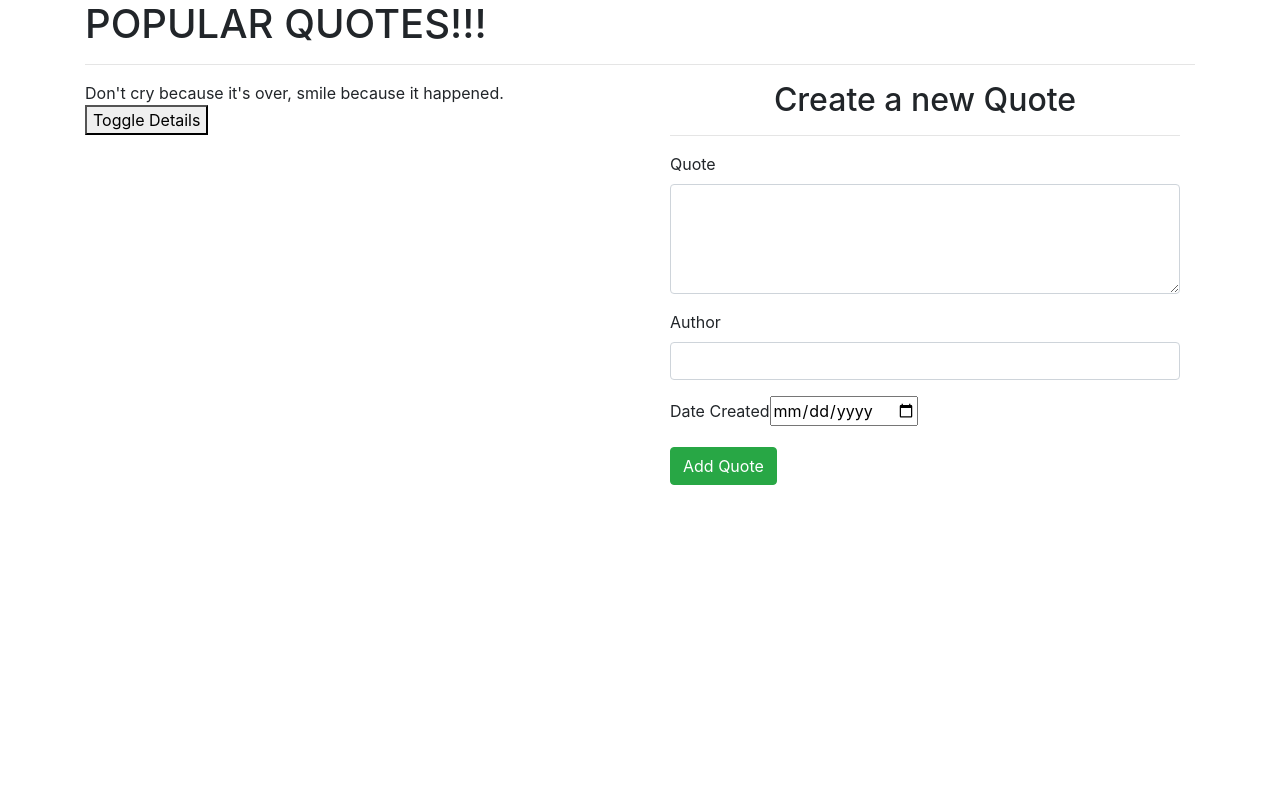
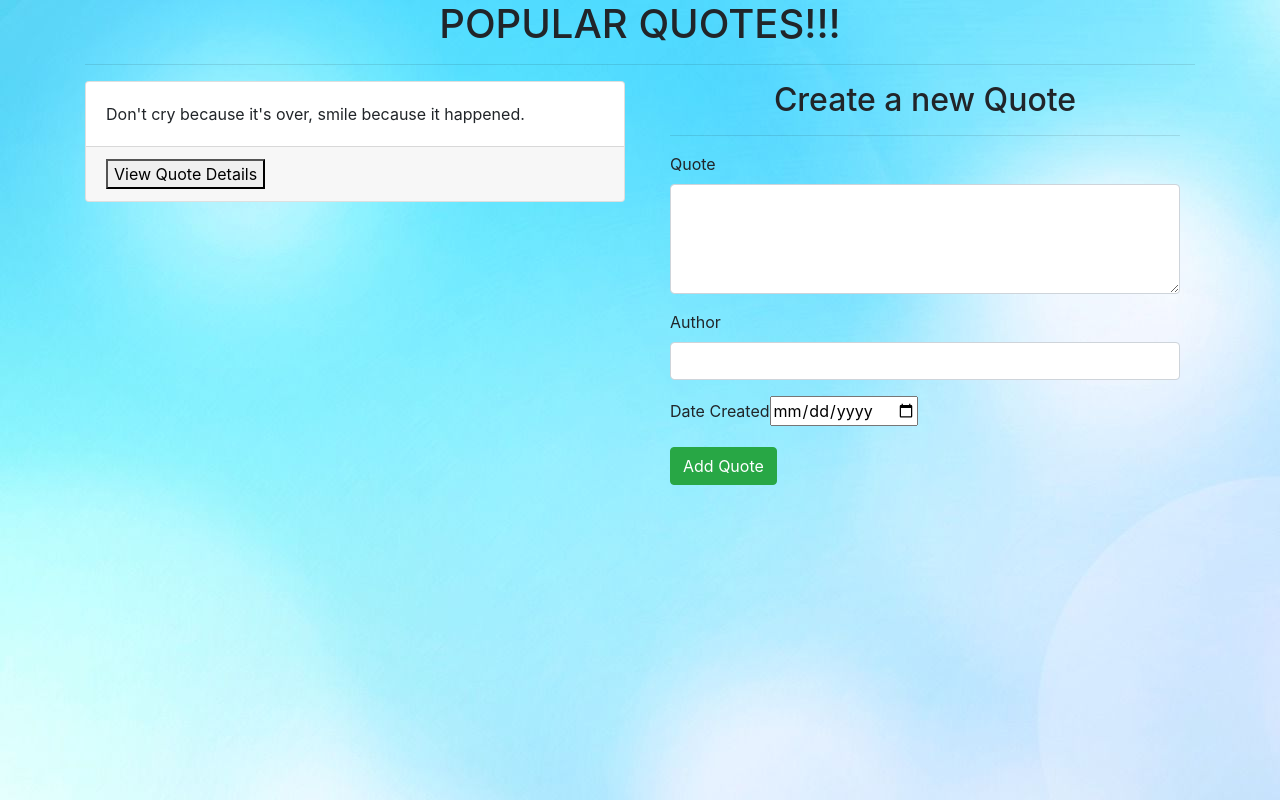
Before and after one commit to Laurent-c4/ANGULAR-IP1-QUOTES, an Angular app: page / in a window 1280 px wide. Built offline with nearby package versions, Linux system fonts and the light colour scheme.

Commit message:
Add styling to html components

```diff
--- a/src/app/quote-details/quote-details.component.html
+++ b/src/app/quote-details/quote-details.component.html
@@ -1,2 +1,2 @@
-<p>Author: {{quote.author}} <br> Upvotes: {{quote.upvotes}} <button (click)='quoteUpVote(true)'>Like Quote</button> <br> Downvotes: {{quote.downvotes}} <button (click)='quoteDownVote(true)'>Dislike Quote</button> <br> {{quote.date|timeElapsed}}</p>
+<p>Author: {{quote.author}} <br><button (click)='quoteUpVote(true)'><i class="fa fa-thumbs-up">{{quote.upvotes}}</i></button> <br> <button (click)='quoteDownVote(true)'><i class="fa fa-thumbs-down">{{quote.downvotes}}</i></button> <br> {{quote.date|timeElapsed}}</p>
 <button (click)= 'quoteDelete(true)' class="btn btn-outline-danger">Delete Quote</button>
--- a/src/app/quote/quote.component.css
+++ b/src/app/quote/quote.component.css
@@ -0,0 +1,6 @@
+h1 {
+    text-align: center;
+}
+card-body {
+    background: transparent;
+}
--- a/src/app/quote/quote.component.html
+++ b/src/app/quote/quote.component.html
@@ -3,12 +3,19 @@
   <hr>
   <div class="row">
     <div class="col-md-6">
-        <div *ngFor='let quote of quotes; let i=index'>
-            {{quote.quoteText}}
-          <button (click)='toggleDetails(i)'>Toggle Details</button>
-          <app-quote-details *ngIf='quote.showDetails' [quote]='quote' (isLike)='likeQuote($event,i)' (isDislike)='dislikeQuote($event,i)' (isDelete)='deleteQuote($event,i)'>
+      <div *ngFor='let quote of quotes; let i=index'>
+        <div class= "card card-edit">
+          <div class="card-body">
+          {{quote.quoteText}}
+          <app-quote-details *ngIf='quote.showDetails' [quote]='quote' (isLike)='likeQuote($event,i)'
+            (isDislike)='dislikeQuote($event,i)' (isDelete)='deleteQuote($event,i)'>
           </app-quote-details>
         </div>
+        <div class="card-footer">
+            <button (click)='toggleDetails(i)'>View Quote Details</button>
+        </div>
+        </div><br>
+      </div>
     </div>
     <div class="col-md-6">
       <app-quote-form (addQuote)="addNewQuote($event)"></app-quote-form>
--- a/src/index.html
+++ b/src/index.html
@@ -3,6 +3,7 @@
 <head>
   <meta charset="utf-8">
   <title>Quotes</title>
+  <link href="https://stackpath.bootstrapcdn.com/font-awesome/4.7.0/css/font-awesome.min.css" rel="stylesheet" integrity="sha384-wvfXpqpZZVQGK6TAh5PVlGOfQNHSoD2xbE+QkPxCAFlNEevoEH3Sl0sibVcOQVnN" crossorigin="anonymous">
   <base href="/">
   <meta name="viewport" content="width=device-width, initial-scale=1">
   <link rel="icon" type="image/x-icon" href="favicon.ico">
--- a/src/styles.css
+++ b/src/styles.css
@@ -1 +1,5 @@
-@import "~bootstrap/dist/css/bootstrap.css"
+@import "~bootstrap/dist/css/bootstrap.css";
+
+body {
+   background-image: url(assets/backimg.jpg);
+}
```
Also changed, not shown: src/assets/backimg.jpg (added).
